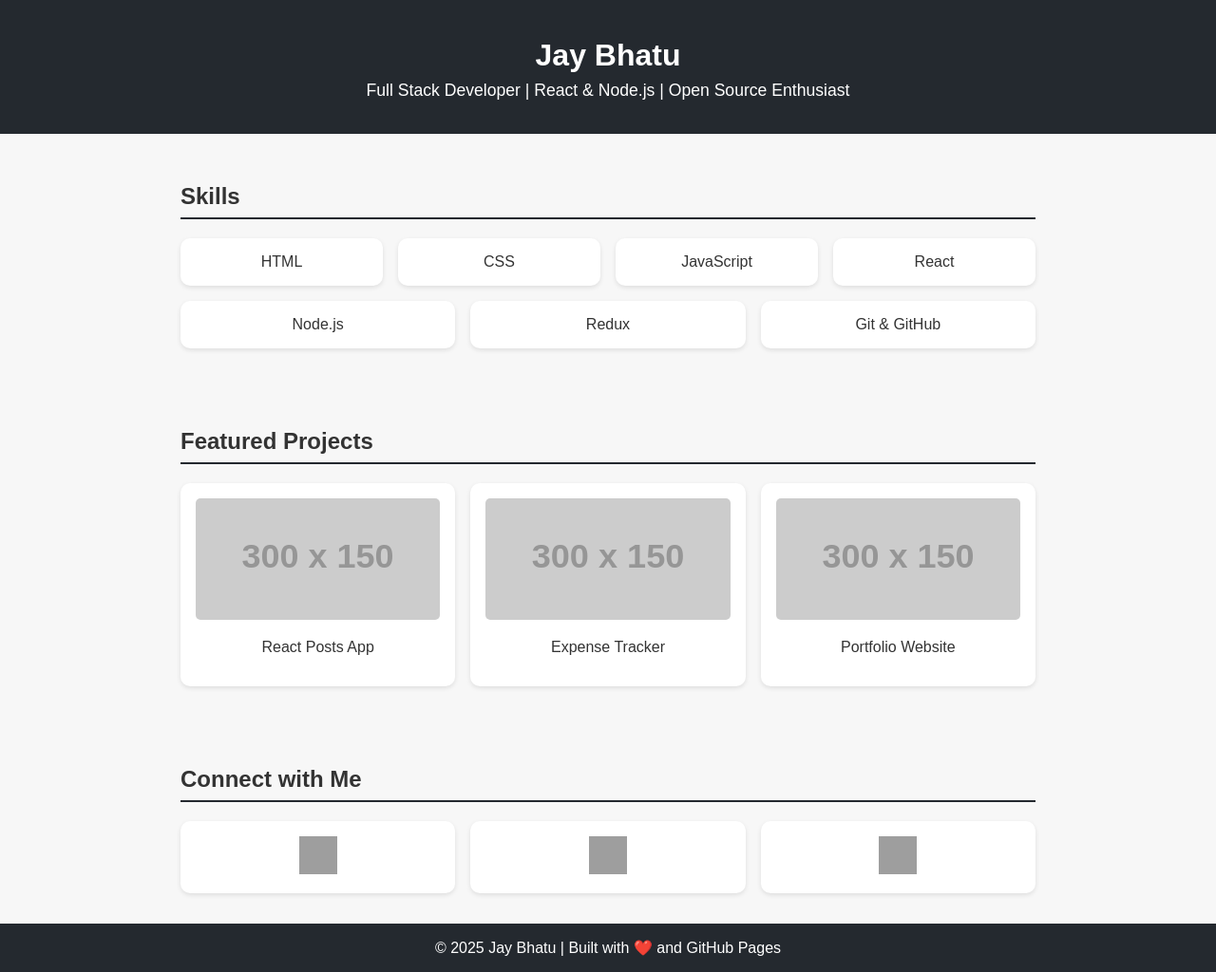
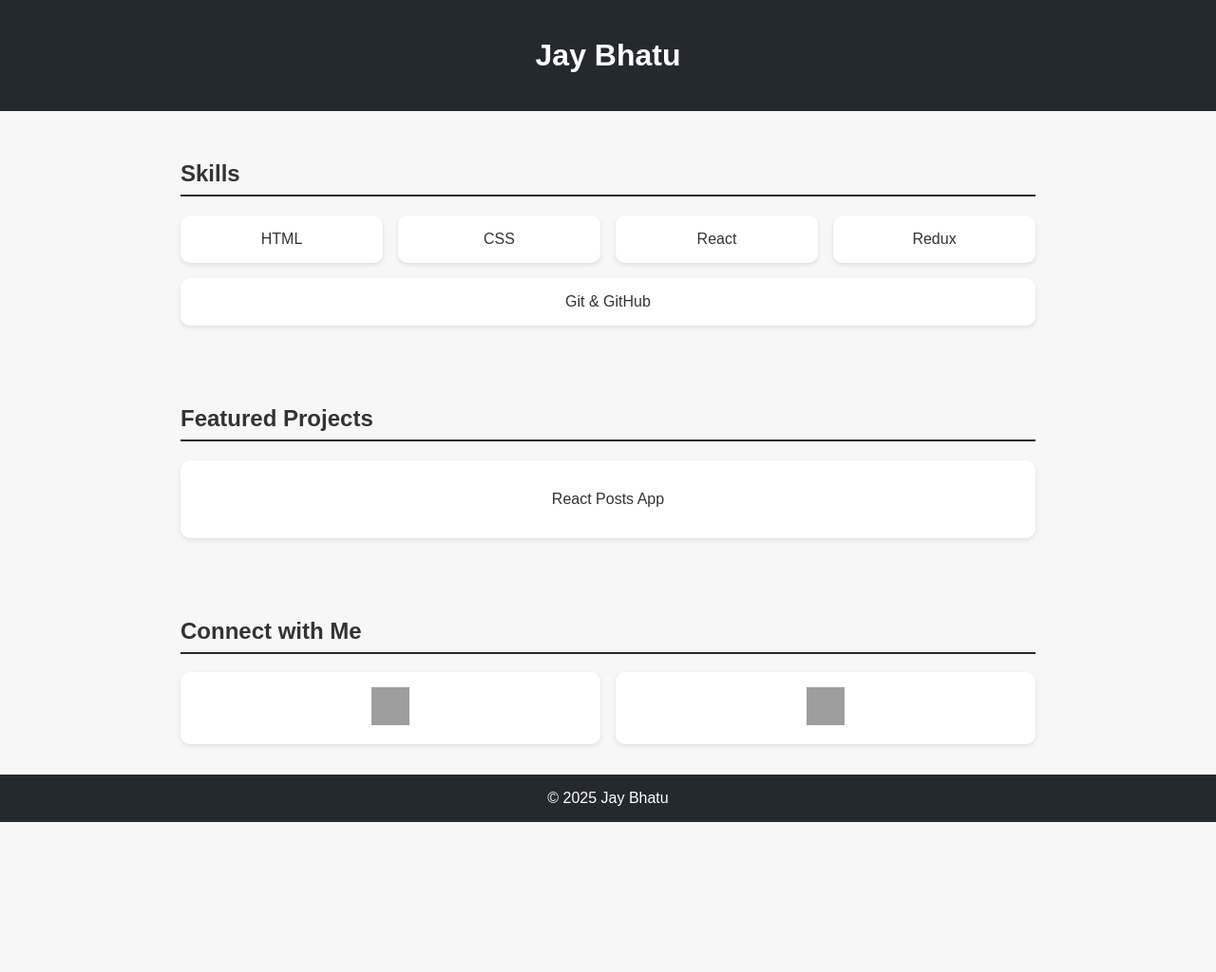
Before and after one commit to BhatuJay/BhatuJay, a plain HTML site: page index.html in a window 1280 px wide. Shown: the whole page at 95% size. After the commit the page ends 866 px from the top, so only its background shows below. Drawn offline with Linux system fonts and the light colour scheme; grey boxes are pictures that could not be loaded; placeholder pictures from the web are drawn by us.

Commit message:
Update index.html

```diff
--- a/index.html
+++ b/index.html
@@ -72,7 +72,6 @@
 
 <header>
   <h1>Jay Bhatu</h1>
-  <p>Full Stack Developer | React & Node.js | Open Source Enthusiast</p>
 </header>
 
 <section>
@@ -80,9 +79,7 @@
   <div class="skills">
     <div class="skill">HTML</div>
     <div class="skill">CSS</div>
-    <div class="skill">JavaScript</div>
     <div class="skill">React</div>
-    <div class="skill">Node.js</div>
     <div class="skill">Redux</div>
     <div class="skill">Git & GitHub</div>
   </div>
@@ -92,21 +89,8 @@
   <h2>Featured Projects</h2>
   <div class="projects">
     <div class="project">
-      <a href="https://github.com/JayBhatu/React-Posts" target="_blank">
-        <img src="https://via.placeholder.com/300x150?text=Project+1" alt="Project 1">
+      <a href="https://react-posts-coral.vercel.app" target="_blank">
         <p>React Posts App</p>
-      </a>
-    </div>
-    <div class="project">
-      <a href="https://github.com/JayBhatu/Expense-Tracker" target="_blank">
-        <img src="https://via.placeholder.com/300x150?text=Project+2" alt="Project 2">
-        <p>Expense Tracker</p>
-      </a>
-    </div>
-    <div class="project">
-      <a href="https://github.com/JayBhatu/Portfolio" target="_blank">
-        <img src="https://via.placeholder.com/300x150?text=Project+3" alt="Project 3">
-        <p>Portfolio Website</p>
       </a>
     </div>
   </div>
@@ -115,20 +99,17 @@
 <section>
   <h2>Connect with Me</h2>
   <div class="socials">
-    <a class="social" href="https://github.com/JayBhatu" target="_blank">
+    <a class="social" href="https://github.com/BhatuJay" target="_blank">
       <img src="https://img.shields.io/badge/GitHub-000?style=social&logo=github" alt="GitHub">
     </a>
     <a class="social" href="https://linkedin.com/in/JayBhatu" target="_blank">
       <img src="https://img.shields.io/badge/LinkedIn-0077B5?style=social&logo=linkedin" alt="LinkedIn">
     </a>
-    <a class="social" href="mailto:jay@example.com" target="_blank">
-      <img src="https://img.shields.io/badge/Email-D14836?style=flat&logo=gmail&logoColor=fff" alt="Email">
-    </a>
   </div>
 </section>
 
 <footer>
-  &copy; 2025 Jay Bhatu | Built with ❤️ and GitHub Pages
+  &copy; 2025 Jay Bhatu
 </footer>
 
 </body>
```
